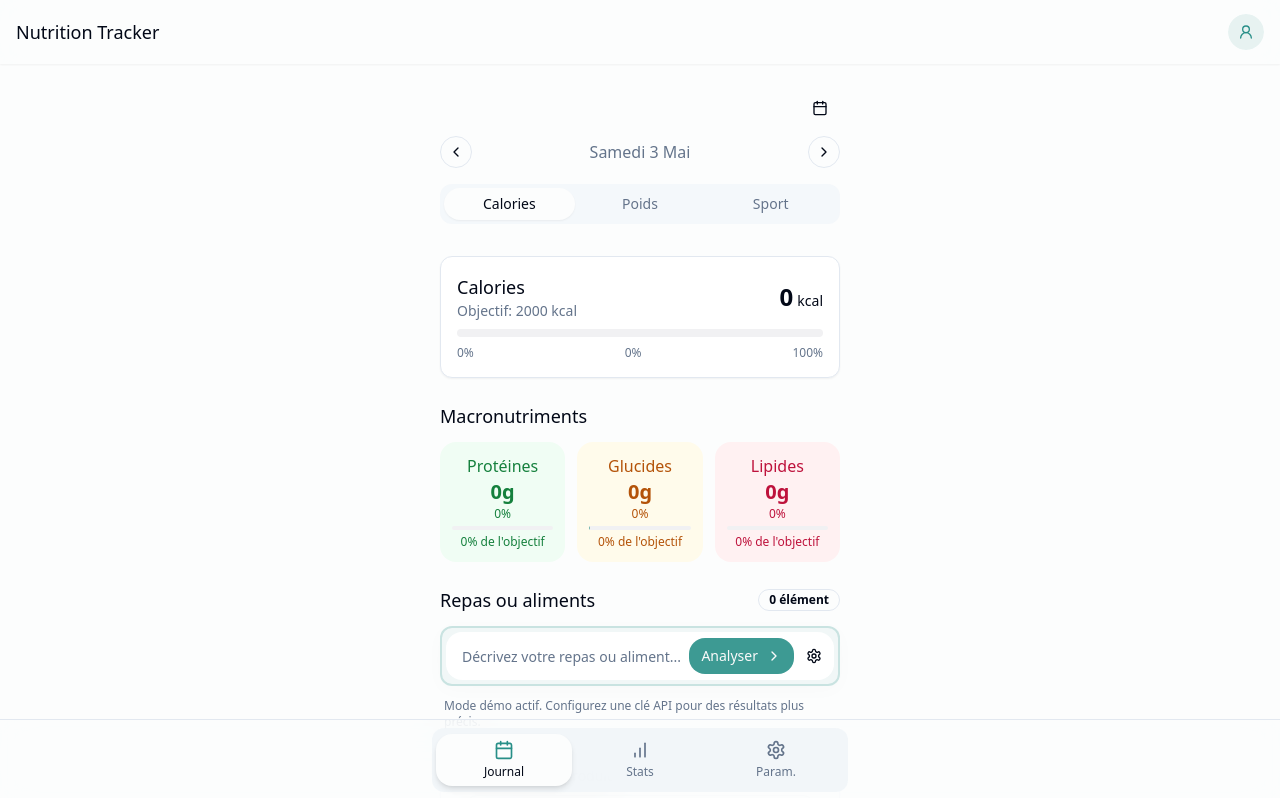
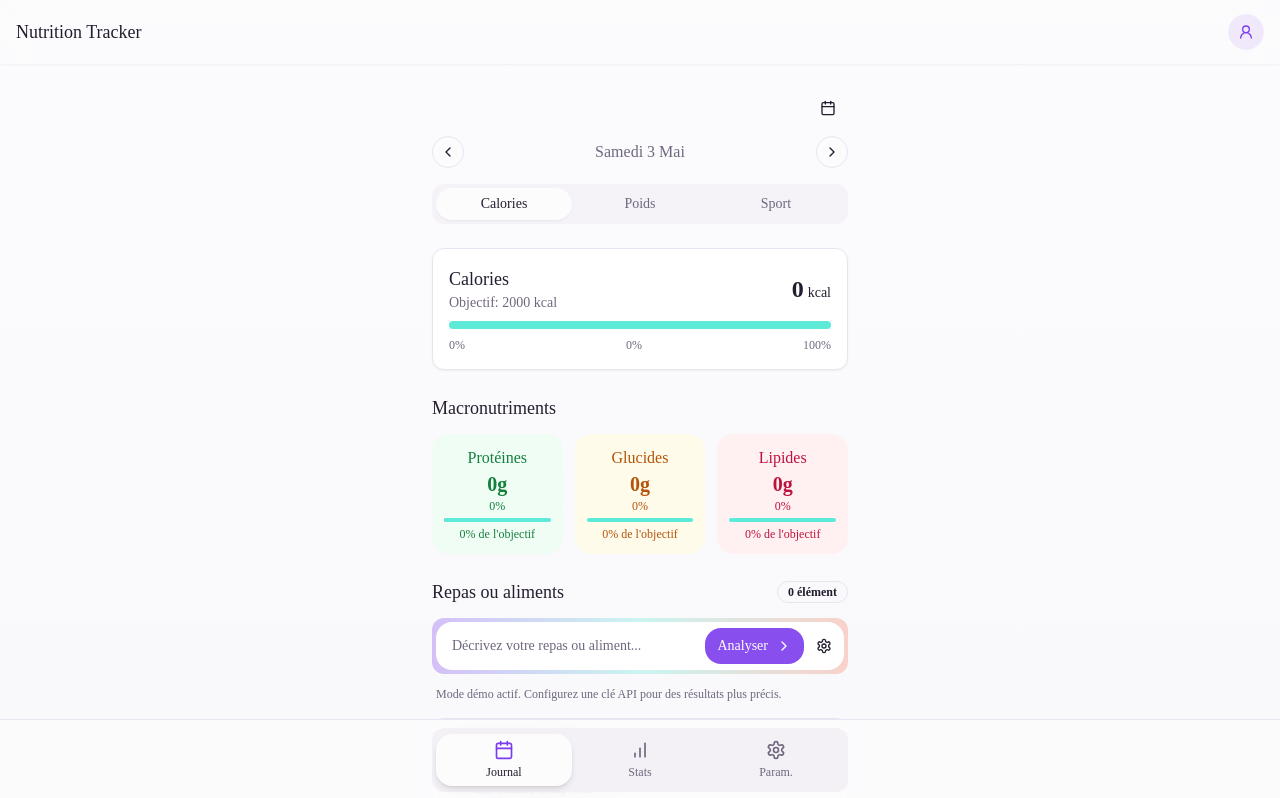
Before and after one commit to HelloEnkio/calorie-gemini-journal-87, a React (Vite) app: page / in a window 1280 px wide. Shown: the top 798 px of the page. Built offline with nearby package versions, Linux system fonts and the light colour scheme.

Commit message:
Refactor: Improve color scheme for modern look

```diff
--- a/src/index.css
+++ b/src/index.css
@@ -5,65 +5,65 @@
 
 @layer base {
   :root {
-    --background: 180 20% 99%;
-    --foreground: 222.2 84% 4.9%;
+    --background: 240 33% 99%;
+    --foreground: 264 23% 15%;
 
     --card: 0 0% 100%;
-    --card-foreground: 222.2 84% 4.9%;
+    --card-foreground: 264 23% 15%;
 
     --popover: 0 0% 100%;
-    --popover-foreground: 222.2 84% 4.9%;
+    --popover-foreground: 264 23% 15%;
 
-    --primary: 176 56% 36%;
-    --primary-foreground: 0 0% 98%;
+    --primary: 262 83% 58%;
+    --primary-foreground: 0 0% 100%;
 
-    --secondary: 240 5.9% 95%;
-    --secondary-foreground: 222.2 47.4% 11.2%;
+    --secondary: 172 77% 64%;
+    --secondary-foreground: 222 47% 11%;
 
-    --muted: 210 40% 96.1%;
-    --muted-foreground: 215.4 16.3% 46.9%;
+    --muted: 264 25% 95%;
+    --muted-foreground: 264 10% 45%;
 
-    --accent: 262 83% 58%;
-    --accent-foreground: 0 0% 98%;
+    --accent: 12 90% 65%;
+    --accent-foreground: 0 0% 100%;
 
-    --destructive: 0 84.2% 60.2%;
-    --destructive-foreground: 210 40% 98%;
+    --destructive: 0 84% 60%;
+    --destructive-foreground: 0 0% 98%;
 
-    --border: 214.3 31.8% 91.4%;
-    --input: 214.3 31.8% 91.4%;
-    --ring: 176 56% 36%;
+    --border: 264 28% 92%;
+    --input: 264 28% 92%;
+    --ring: 262 83% 58%;
 
     --radius: 1rem;
   }
 
   .dark {
-    --background: 222.2 84% 4.9%;
-    --foreground: 210 40% 98%;
+    --background: 264 35% 8%;
+    --foreground: 0 0% 98%;
 
-    --card: 222.2 84% 4.9%;
-    --card-foreground: 210 40% 98%;
+    --card: 264 35% 12%;
+    --card-foreground: 0 0% 98%;
 
-    --popover: 222.2 84% 4.9%;
-    --popover-foreground: 210 40% 98%;
+    --popover: 264 35% 12%;
+    --popover-foreground: 0 0% 98%;
 
-    --primary: 176 56% 46%;
-    --primary-foreground: 222.2 47.4% 11.2%;
+    --primary: 262 83% 65%;
+    --primary-foreground: 0 0% 100%;
 
-    --secondary: 217.2 32.6% 17.5%;
-    --secondary-foreground: 210 40% 98%;
+    --secondary: 172 77% 50%;
+    --secondary-foreground: 0 0% 100%;
 
-    --muted: 217.2 32.6% 17.5%;
-    --muted-foreground: 215 20.2% 65.1%;
+    --muted: 264 25% 20%;
+    --muted-foreground: 264 10% 75%;
 
-    --accent: 262 83% 68%;
-    --accent-foreground: 222.2 47.4% 11.2%;
+    --accent: 12 90% 60%;
+    --accent-foreground: 0 0% 100%;
 
-    --destructive: 0 62.8% 30.6%;
-    --destructive-foreground: 210 40% 98%;
+    --destructive: 0 84% 60%;
+    --destructive-foreground: 0 0% 98%;
 
-    --border: 217.2 32.6% 17.5%;
-    --input: 217.2 32.6% 17.5%;
-    --ring: 176 56% 46%;
+    --border: 264 23% 22%;
+    --input: 264 23% 22%;
+    --ring: 262 83% 65%;
   }
 }
 
@@ -71,96 +71,75 @@
   * {
     @apply border-border;
   }
-
   body {
     @apply bg-background text-foreground;
     font-feature-settings: "rlig" 1, "calt" 1;
-    -webkit-tap-highlight-color: transparent;
-  }
-
-  html, body {
-    @apply h-full overflow-hidden;
-  }
-
-  #root {
-    @apply h-full max-h-full;
   }
 }
 
+/* Modern UI Elements */
 @layer components {
-  .achievement {
-    @apply relative flex items-center justify-center rounded-full overflow-hidden;
+  .modern-card {
+    @apply bg-gradient-to-br from-white to-muted rounded-2xl shadow-md border border-border/50 transition-all hover:shadow-lg;
   }
 
-  .achievement-bronze {
-    @apply bg-achievement-bronze text-white;
+  .floating-input {
+    @apply transition-all focus:ring-2 focus:ring-primary/25 focus:border-primary;
   }
 
-  .achievement-silver {
-    @apply bg-achievement-silver text-white;
+  .modern-button {
+    @apply bg-gradient-to-r from-primary to-primary/90 hover:shadow-md hover:from-primary/90 hover:to-primary transition-all;
   }
 
-  .achievement-gold {
-    @apply bg-achievement-gold text-black;
+  .glass-card {
+    @apply backdrop-blur-md bg-white/50 border border-white/20 shadow-sm;
+  }
+
+  .food-input-highlight {
+    @apply bg-gradient-to-r from-primary/30 via-secondary/30 to-accent/30 p-1;
+  }
+
+  .achievement {
+    @apply flex items-center justify-center rounded-full;
+  }
+
+  .achievement-1 {
+    @apply bg-gradient-to-br from-amber-200 to-amber-400 text-amber-900;
+  }
+
+  .achievement-2 {
+    @apply bg-gradient-to-br from-slate-200 to-slate-400 text-slate-900;
+  }
+
+  .achievement-3 {
+    @apply bg-gradient-to-br from-orange-200 to-orange-500 text-orange-900;
   }
 
   .achievement-locked {
-    @apply bg-muted text-muted-foreground opacity-70;
+    @apply bg-muted text-muted-foreground;
+  }
 }
 
-  .mobile-container {
-    @apply px-4 py-3 md:px-6 md:py-4 max-w-md mx-auto w-full;
+/* Page container with max width and bottom padding for navigation */
+.page-container {
+  @apply max-w-md mx-auto px-4 pb-24;
 }
 
-  .card-gradient {
-    background: linear-gradient(to bottom right, rgba(255, 255, 255, 0.5), rgba(255, 255, 255, 0.2));
-    backdrop-filter: blur(10px);
-    -webkit-backdrop-filter: blur(10px);
-    box-shadow: 0 4px 6px rgba(0, 0, 0, 0.05);
+/* Main layout */
+.main-layout {
+  @apply min-h-screen bg-gradient-to-b from-background to-muted/50;
 }
 
-  .main-layout {
-    @apply flex flex-col h-full max-h-full overflow-hidden;
+/* Scrollbar styling */
+::-webkit-scrollbar {
+  width: 6px;
+  height: 6px;
 }
 
-  .page-container {
-    @apply flex-1 overflow-y-auto pb-20;
+::-webkit-scrollbar-track {
+  @apply bg-muted/50;
 }
 
-  .full-screen-input {
-    @apply fixed inset-0 z-50 flex flex-col bg-background;
+::-webkit-scrollbar-thumb {
+  @apply bg-primary/30 rounded-full hover:bg-primary/50;
 }
-
-  .tab-content {
-    @apply animate-fade-in pt-2;
-  }
-
-  /* New modern styles */
-  .modern-card {
-    @apply rounded-xl border-0 shadow-md bg-white;
-    box-shadow: 0 4px 20px rgba(0, 0, 0, 0.05);
-  }
-
-  .modern-input-field {
-    @apply border-0 bg-gray-50 rounded-lg focus:ring-primary focus:ring-2 transition-all duration-200;
-  }
-
-  .primary-gradient {
-    background: linear-gradient(135deg, hsl(var(--primary)), hsl(var(--accent)));
-  }
-
-  .floating-input {
-    @apply shadow-sm border-0 rounded-xl transition-all focus:ring-2 focus:ring-primary/50;
-    box-shadow: 0 2px 10px rgba(0, 0, 0, 0.03);
-  }
-
-  .modern-button {
-    @apply rounded-xl font-medium transition-all duration-300 hover:translate-y-[-2px] hover:shadow-md;
-  }
-
-  .food-input-highlight {
-    @apply border-2 border-primary/20 bg-primary/5 focus-within:bg-white focus-within:border-primary;
-    box-shadow: 0 4px 20px rgba(0, 0, 0, 0.02);
-    transition: all 0.3s ease;
-  }
-}
--- a/tailwind.config.ts
+++ b/tailwind.config.ts
@@ -1,4 +1,5 @@
 
+import { fontFamily } from "tailwindcss/defaultTheme";
 import type { Config } from "tailwindcss";
 
 export default {
@@ -13,104 +14,84 @@ export default {
   theme: {
     container: {
       center: true,
-			padding: '1rem',
+      padding: "2rem",
       screens: {
-				'2xl': '1400px'
-			}
+        "2xl": "1400px",
+      },
     },
     extend: {
       colors: {
-				border: 'hsl(var(--border))',
-				input: 'hsl(var(--input))',
-				ring: 'hsl(var(--ring))',
-				background: 'hsl(var(--background))',
-				foreground: 'hsl(var(--foreground))',
+        border: "hsl(var(--border))",
+        input: "hsl(var(--input))",
+        ring: "hsl(var(--ring))",
+        background: "hsl(var(--background))",
+        foreground: "hsl(var(--foreground))",
         primary: {
-					DEFAULT: 'hsl(var(--primary))',
-					foreground: 'hsl(var(--primary-foreground))'
+          DEFAULT: "hsl(var(--primary))",
+          foreground: "hsl(var(--primary-foreground))",
         },
         secondary: {
-					DEFAULT: 'hsl(var(--secondary))',
-					foreground: 'hsl(var(--secondary-foreground))'
+          DEFAULT: "hsl(var(--secondary))",
+          foreground: "hsl(var(--secondary-foreground))",
         },
         destructive: {
-					DEFAULT: 'hsl(var(--destructive))',
-					foreground: 'hsl(var(--destructive-foreground))'
+          DEFAULT: "hsl(var(--destructive))",
+          foreground: "hsl(var(--destructive-foreground))",
         },
         muted: {
-					DEFAULT: 'hsl(var(--muted))',
-					foreground: 'hsl(var(--muted-foreground))'
+          DEFAULT: "hsl(var(--muted))",
+          foreground: "hsl(var(--muted-foreground))",
         },
         accent: {
-					DEFAULT: 'hsl(var(--accent))',
-					foreground: 'hsl(var(--accent-foreground))'
+          DEFAULT: "hsl(var(--accent))",
+          foreground: "hsl(var(--accent-foreground))",
         },
         popover: {
-					DEFAULT: 'hsl(var(--popover))',
-					foreground: 'hsl(var(--popover-foreground))'
+          DEFAULT: "hsl(var(--popover))",
+          foreground: "hsl(var(--popover-foreground))",
         },
         card: {
-					DEFAULT: 'hsl(var(--card))',
-					foreground: 'hsl(var(--card-foreground))'
+          DEFAULT: "hsl(var(--card))",
+          foreground: "hsl(var(--card-foreground))",
         },
-				sidebar: {
-					DEFAULT: 'hsl(var(--sidebar-background))',
-					foreground: 'hsl(var(--sidebar-foreground))',
-					primary: 'hsl(var(--sidebar-primary))',
-					'primary-foreground': 'hsl(var(--sidebar-primary-foreground))',
-					accent: 'hsl(var(--sidebar-accent))',
-					'accent-foreground': 'hsl(var(--sidebar-accent-foreground))',
-					border: 'hsl(var(--sidebar-border))',
-					ring: 'hsl(var(--sidebar-ring))'
-				},
-				teal: {
-					50: '#f0fdfa',
-					100: '#ccfbf1',
-					200: '#99f6e4',
-					300: '#5eead4',
-					400: '#2dd4bf',
-					500: '#14b8a6',
-					600: '#0d9488',
-					700: '#0f766e',
-					800: '#115e59',
-					900: '#134e4a',
-				},
-				achievement: {
-					bronze: '#CD7F32',
-					silver: '#C0C0C0',
-					gold: '#FFD700',
-				}
       },
       borderRadius: {
-				lg: 'var(--radius)',
-				md: 'calc(var(--radius) - 2px)',
-				sm: 'calc(var(--radius) - 4px)'
+        lg: "var(--radius)",
+        md: "calc(var(--radius) - 2px)",
+        sm: "calc(var(--radius) - 4px)",
+      },
+      fontFamily: {
+        sans: ["var(--font-sans)", ...fontFamily.sans],
       },
       keyframes: {
-				'accordion-down': {
-					from: { height: '0' },
-					to: { height: 'var(--radix-accordion-content-height)' }
+        "accordion-down": {
+          from: { height: "0" },
+          to: { height: "var(--radix-accordion-content-height)" },
         },
-				'accordion-up': {
-					from: { height: 'var(--radix-accordion-content-height)' },
-					to: { height: '0' }
+        "accordion-up": {
+          from: { height: "var(--radix-accordion-content-height)" },
+          to: { height: "0" },
         },
-				'pulse-scale': {
-					'0%, 100%': { transform: 'scale(1)' },
-					'50%': { transform: 'scale(1.05)' },
+        pulse: {
+          '0%, 100%': { opacity: '1' },
+          '50%': { opacity: '0.5' },
         },
-				'fade-in': {
-					'0%': { opacity: '0' },
-					'100%': { opacity: '1' }
-				}
+        shimmer: {
+          '0%': { backgroundPosition: '-200% 0' },
+          '100%': { backgroundPosition: '200% 0' },
+        },
       },
       animation: {
-				'accordion-down': 'accordion-down 0.2s ease-out',
-				'accordion-up': 'accordion-up 0.2s ease-out',
-				'pulse-scale': 'pulse-scale 2s infinite',
-				'fade-in': 'fade-in 0.3s ease-in'
-			}
-		}
+        "accordion-down": "accordion-down 0.2s ease-out",
+        "accordion-up": "accordion-up 0.2s ease-out",
+        pulse: "pulse 2s cubic-bezier(0.4, 0, 0.6, 1) infinite",
+        shimmer: "shimmer 2s linear infinite",
+      },
+      backgroundImage: {
+        'gradient-radial': 'radial-gradient(var(--tw-gradient-stops))',
+        'gradient-conic': 'conic-gradient(from 180deg at 50% 50%, var(--tw-gradient-stops))',
+      },
+    },
   },
   plugins: [require("tailwindcss-animate")],
 } satisfies Config;
```
Lines whose indentation alone changed are shown as unchanged.
